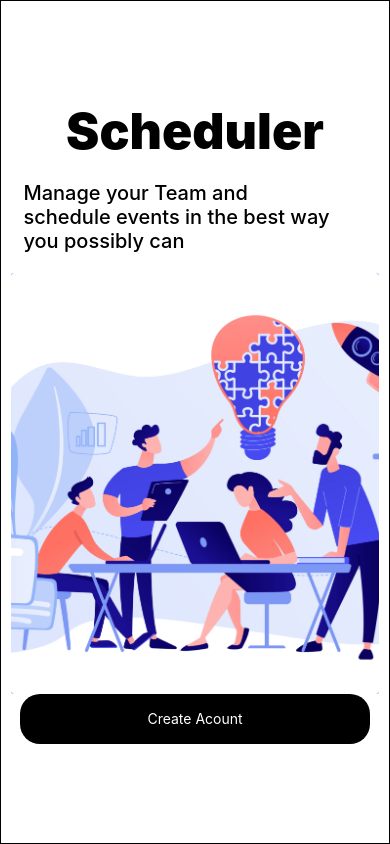
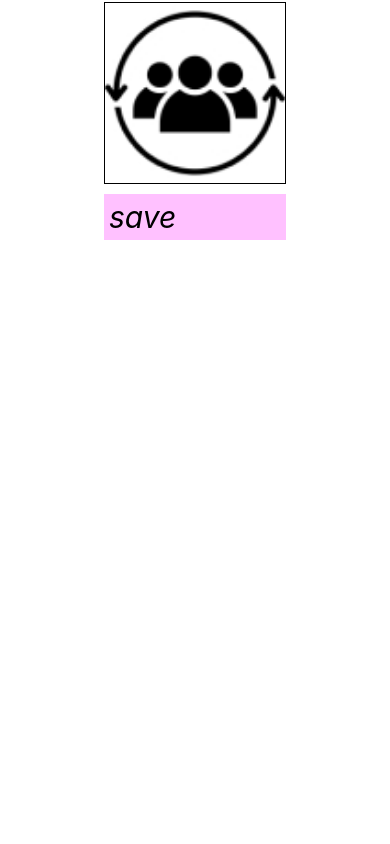
Before and after one commit to Formasitchijoh/EventApp, a React Native app: screen /Login in a window 390 px wide. Built offline with nearby package versions, Linux system fonts and the light colour scheme.

Commit message:
new feature image upload

```diff
--- a/App.tsx
+++ b/App.tsx
@@ -17,6 +17,7 @@ import { Home } from './src/Screens/Home/home';
 import AddEvent from './src/Screens/AddEvent/AddEvent';
 import { Participants } from './src/Screens/Participants/participants';
 import { createBottomTabNavigator } from '@react-navigation/bottom-tabs';
+import { ImageUpload } from './src/component/ImageUpload';
 
 // import { ImageUpload } from './src/component/ImageUpload';
 const Tab = createBottomTabNavigator()
@@ -83,7 +84,7 @@ function App(): JSX.Element {
 
     }}
     initialRouteName="Login">
-     <Stack.Screen name='Login' options={{headerShown:false}} component={Login}/>
+     <Stack.Screen name='Login' options={{headerShown:false}} component={ImageUpload}/>
         <Stack.Screen name='SignUp' options={{headerShown:false}} component={SignUp}/>
           <Stack.Screen name='TabScreens' options={{headerShown:false}} component={Tabs}/>
       </Stack.Navigator>
--- a/src/component/ImageUpload.tsx
+++ b/src/component/ImageUpload.tsx
@@ -1,23 +1,206 @@
-// import React, { useEffect } from 'react';
-// import { View, Button,TouchableOpacity } from 'react-native';
+import React, {useEffect, useState} from 'react';
+import {
+  View,
+  Button,
+  TouchableOpacity,
+  StyleSheet,
+  Alert,
+  Text,
+} from 'react-native';
 
-// import { utils } from '@react-native-firebase/app';
-// import storage from '@react-native-firebase/storage';
-// // import image from '../resources/img.jpg'
-// export const ImageUpload =()=> {
-//   // create bucket storage reference to not yet existing image
-//   const reference = storage().ref('img.jpg');
+import {utils} from '@react-native-firebase/app';
+import storage, { FirebaseStorageTypes } from '@react-native-firebase/storage';
+import ImagePicker from 'react-native-image-crop-picker';
+import {Image} from 'react-native';
+import { object } from 'yup';
+import { ScrollView } from 'react-native';
+// import image from '../resources/img.jpg'
+export const ImageUpload = () => {
+  const [image, setImage] = React.useState('');
+  const [allAvatars, setAllAvatars] = useState<any[]>([]);
+ const [testSate, settestSate] = useState('')
+ const [textAvatars, settextAvatars] = useState<any[]>([])
+  const TestFnction = () =>{
+     ImagePicker.openPicker({
+        width:100,
+        height:50,
+        cropping:true
+     }).then( result => {
+        settestSate(result.path)
+     })
+  }
 
-//   return (
-//     <View>
-//       <TouchableOpacity
-//         onPress={async () => {
-//           // path to existing file on filesystem
-//           const pathToFile = '../resources/img.jpg';
-//           // uploads file
-//           await reference.putFile(pathToFile);
-//         }}
-//       />
-//     </View>
-//   );
-// }
+  const saveTestFunction = async() =>{
+
+    const upload = testSate
+
+    const filename = upload.substring(upload.lastIndexOf('/') +1)
+    const ref = storage().ref('image').child(filename)
+
+    const task = ref.putFile(filename)
+
+    task.on('state_changed', snapshot =>{
+        console.log(`${snapshot.bytesTransferred} transfere out of ${snapshot.totalBytes}`);
+
+    })
+
+    try{
+
+        await task;
+        const url = ref.getDownloadURL()
+         testlist()
+        console.log(url);
+
+
+    }catch(error){
+        console.log(error);
+
+    }
+  }
+
+  const testlist = () =>{
+    const ref = storage().ref('image')
+
+    ref.listAll()
+    .then(result => {
+        result.items.forEach(res =>{
+             res.getDownloadURL()
+             .then( res =>{
+                settextAvatars(((prev) => [...prev, res]))
+             })
+
+        })
+    })
+  }
+
+  const choose_photo = () => {
+    ImagePicker.openPicker({
+      width: 300,
+      height: 400,
+      cropping: true,
+    }).then(images => {
+      console.log(images);
+      setImage(images.path); //gets the path of the image from the users device
+    });
+  };
+
+  const listFiles = () => {
+    var storageRef = storage().ref('images');
+    storageRef
+      .listAll()
+      .then(function (result) {
+        result.items.forEach(function (imageRef) {
+          displayImage(imageRef);
+        });
+      })
+      .catch(function (error) {});
+
+    function displayImage(imageRef: any) {
+      imageRef
+        .getDownloadURL()
+        .then((url:any) => {
+            setAllAvatars(((prevAvatars) => [...prevAvatars, url]))
+          console.log(url);
+        })
+        .catch(function (error: any) {
+          console.log(error);
+        });
+    }
+  };
+  const savePhoto = async () => {
+    const uploaduri = image;
+    let filename = uploaduri.substring(uploaduri.lastIndexOf('/') + 1);
+
+    const reference = storage().ref().child('images').child(filename);
+    const task = reference.putFile(uploaduri);
+
+    //set trandfered state
+
+    task.on('state_changed', taskSnapshot => {
+      console.log(
+        `${taskSnapshot.bytesTransferred} transferred out of ${taskSnapshot.totalBytes}`,
+      );
+    });
+
+    try {
+      await task;
+      const url = await reference.getDownloadURL();
+      Alert.alert('Your image is saved! smile😇');
+      listFiles();
+      return url;
+    } catch (e) {
+      console.log(e);
+      return null;
+    }
+  };
+
+  return (
+    <View style={[styles.container]}>
+        <ScrollView>
+      <View style={styles.container_images}>
+        <TouchableOpacity onPress={() => choose_photo()}>
+          {image && <Image source={{uri: image}} style={styles.image_picker} />}
+          {!image && (
+              <Image
+              source={require('../resources/img.jpg')}
+              style={styles.image_picker}
+              />
+              )}
+        </TouchableOpacity>
+      </View>
+      <TouchableOpacity
+        onPress={() => savePhoto()}
+        style={{
+            width: 'auto',
+            height: 'auto',
+            backgroundColor: '#fafb',
+            padding: 5,
+            marginTop: 10,
+        }}>
+        <Text style={{fontSize: 30, fontFamily: 'Inter', fontStyle: 'italic'}}>
+          save
+        </Text>
+      </TouchableOpacity>
+      <View style={{display:'flex', flexDirection:'column', height:'100%', width:'100%'}}>
+      { allAvatars ? (
+          allAvatars.map((avatar: any, index:number) =>(
+            <Image key={index} source={{ uri: avatar }} style={styles.image_returned} />))
+              ):null
+
+            }
+      </View>
+
+
+             </ScrollView>
+    </View>
+  );
+};
+
+const styles = StyleSheet.create({
+  container: {
+    flex: 1,
+    backgroundColor: 'white',
+    justifyContent: 'center',
+    alignItems: 'center',
+  },
+
+  image_picker: {
+    width: 180,
+    height: 180,
+    borderRadius: 90,
+  },
+  image_returned: {
+    width: 50,
+    height: 50,
+    borderRadius: 90,
+    position:'absolute',
+    zIndex:2
+  },
+  container_images: {
+    alignItems: 'center',
+    marginTop: '1%',
+    borderWidth: 1,
+    borderColor: '#000',
+    width: '100%',
+  },
+});
```
